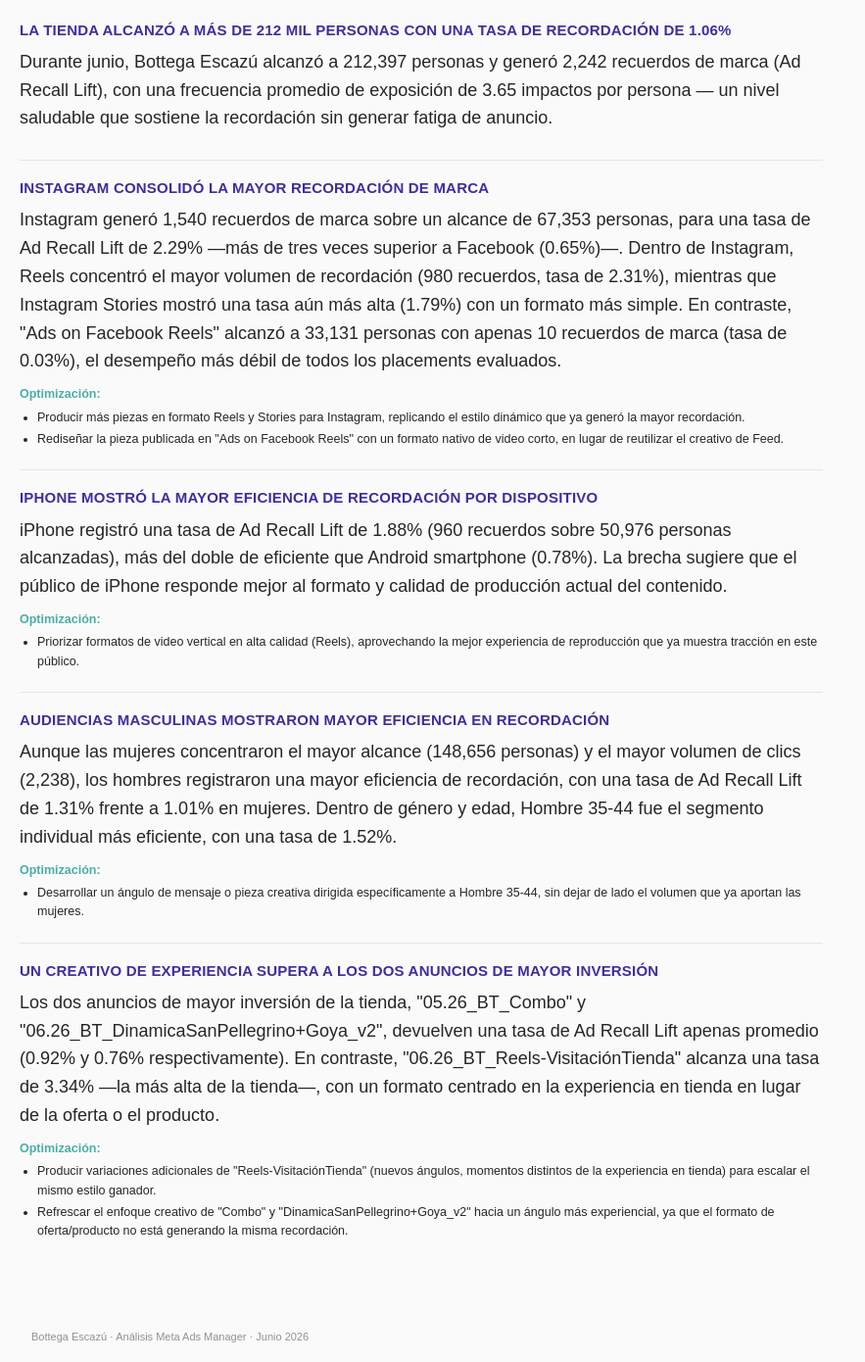
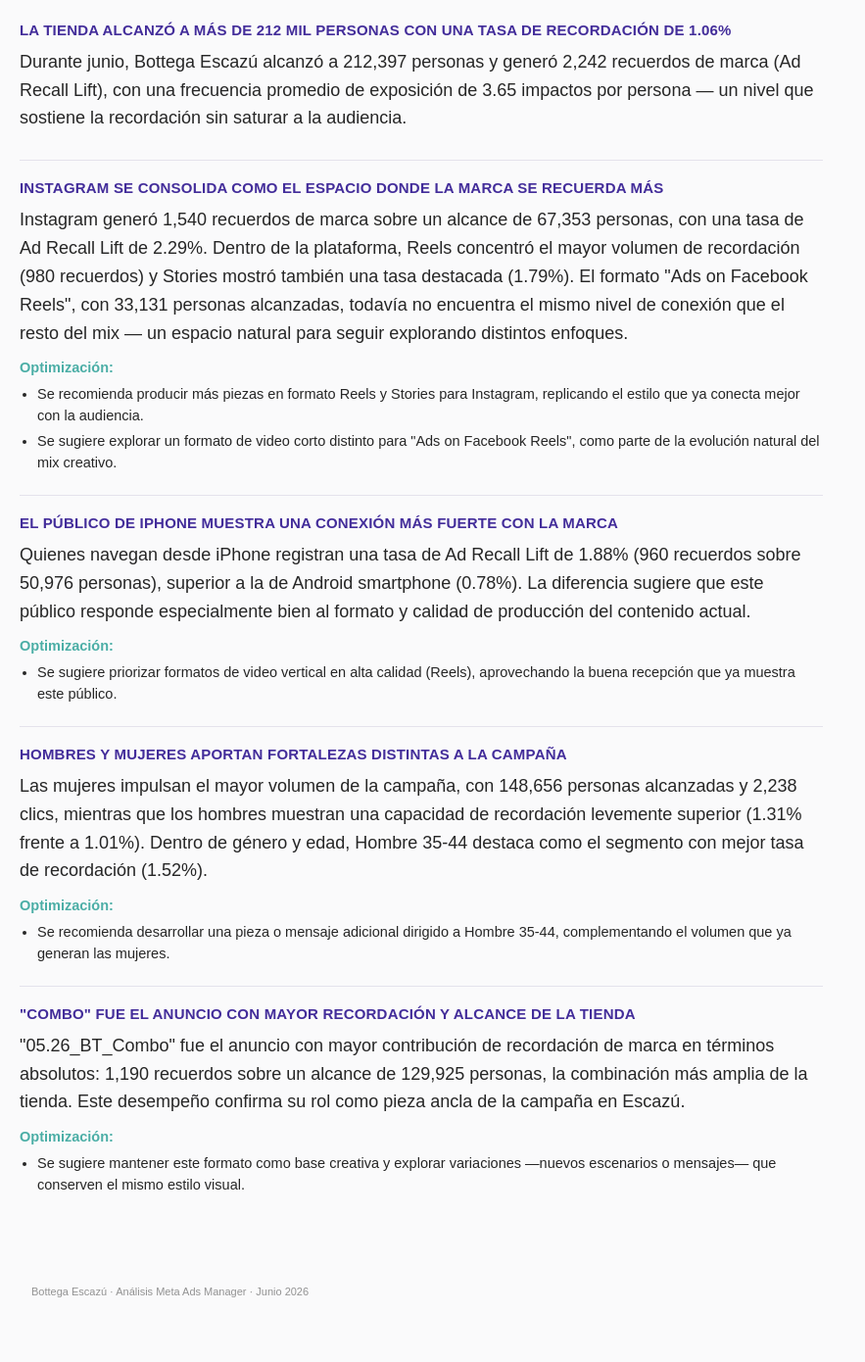
Before and after one commit to paidmedia-artefacto/bottega-escazu, a plain HTML site: page index.html in a window 1280 px wide. Shown: the part 423-1813 px from the top of the page at 98% size, without its empty margins (0-883 px from the left). After the commit the page ends 1767 px from the top, so only its background shows below. Drawn offline with Linux system fonts and the light colour scheme.

Commit message:
Add files via upload

```diff
--- a/index.html
+++ b/index.html
@@ -35,7 +35,7 @@
   .finding:last-child{ border-bottom:none; }
   .finding h2{ margin:0 0 8px; font-size:15px; color:var(--primary); line-height:1.35; letter-spacing:0.2px; text-align:left; }
   .finding p{ margin:0 0 10px; font-size:18px; line-height:1.6; color:var(--text); text-align:left; }
-  .opt{ font-size:12.5px; line-height:1.55; text-align:left; }
+  .opt{ font-size:14.5px; line-height:1.55; text-align:left; }
   .opt .lbl{ color:var(--accent); font-weight:bold; }
   .opt ul{ margin:4px 0 0; padding-left:18px; text-align:left; }
   .opt li{ margin-bottom:3px; }
@@ -55,57 +55,56 @@
 
   <div class="general">
     <div class="tag">Hallazgo general</div>
-    <h2>LA CAMPAÑA CUENTA CON UNA COMBINACIÓN GANADORA VALIDADA: IPHONE, INSTAGRAM Y CONTENIDO DE EXPERIENCIA DE MARCA</h2>
-    <p>El análisis por dispositivo, plataforma y creativo converge en una misma dirección: el público de iPhone (1.88% de tasa de Ad Recall Lift frente a 0.78% en Android), expuesto en Instagram (2.29% frente a 0.65% en Facebook) —particularmente en Reels— y frente a contenido de experiencia en tienda (3.34% en "Reels-VisitaciónTienda", la tasa más alta de la campaña), genera sistemáticamente la mayor recordación de marca.</p>
+    <h2>IPHONE, INSTAGRAM Y EXPERIENCIA DE TIENDA: EL TRÍO QUE MEJOR CONECTA CON LA AUDIENCIA DE ESCAZÚ</h2>
+    <p>El comportamiento de la audiencia en Escazú es consistente entre dispositivo, plataforma y creativo: quienes navegan desde iPhone (1.88% de tasa de Ad Recall Lift, frente a 0.78% en Android) y quienes interactúan en Instagram (2.29% frente a 0.65% en Facebook) tienden a recordar más la marca, especialmente cuando el contenido muestra la experiencia en tienda. Este patrón ofrece una base clara para seguir afinando el enfoque creativo de la tienda.</p>
   </div>
 
   <div class="finding">
     <h2>LA TIENDA ALCANZÓ A MÁS DE 212 MIL PERSONAS CON UNA TASA DE RECORDACIÓN DE 1.06%</h2>
-    <p>Durante junio, Bottega Escazú alcanzó a 212,397 personas y generó 2,242 recuerdos de marca (Ad Recall Lift), con una frecuencia promedio de exposición de 3.65 impactos por persona — un nivel saludable que sostiene la recordación sin generar fatiga de anuncio.</p>
+    <p>Durante junio, Bottega Escazú alcanzó a 212,397 personas y generó 2,242 recuerdos de marca (Ad Recall Lift), con una frecuencia promedio de exposición de 3.65 impactos por persona — un nivel que sostiene la recordación sin saturar a la audiencia.</p>
   </div>
 
   <div class="finding">
-    <h2>INSTAGRAM CONSOLIDÓ LA MAYOR RECORDACIÓN DE MARCA</h2>
-    <p>Instagram generó 1,540 recuerdos de marca sobre un alcance de 67,353 personas, para una tasa de Ad Recall Lift de 2.29% —más de tres veces superior a Facebook (0.65%)—. Dentro de Instagram, Reels concentró el mayor volumen de recordación (980 recuerdos, tasa de 2.31%), mientras que Instagram Stories mostró una tasa aún más alta (1.79%) con un formato más simple. En contraste, "Ads on Facebook Reels" alcanzó a 33,131 personas con apenas 10 recuerdos de marca (tasa de 0.03%), el desempeño más débil de todos los placements evaluados.</p>
+    <h2>INSTAGRAM SE CONSOLIDA COMO EL ESPACIO DONDE LA MARCA SE RECUERDA MÁS</h2>
+    <p>Instagram generó 1,540 recuerdos de marca sobre un alcance de 67,353 personas, con una tasa de Ad Recall Lift de 2.29%. Dentro de la plataforma, Reels concentró el mayor volumen de recordación (980 recuerdos) y Stories mostró también una tasa destacada (1.79%). El formato "Ads on Facebook Reels", con 33,131 personas alcanzadas, todavía no encuentra el mismo nivel de conexión que el resto del mix — un espacio natural para seguir explorando distintos enfoques.</p>
     <div class="opt">
       <span class="lbl">Optimización:</span>
       <ul>
-        <li>Producir más piezas en formato Reels y Stories para Instagram, replicando el estilo dinámico que ya generó la mayor recordación.</li>
-        <li>Rediseñar la pieza publicada en "Ads on Facebook Reels" con un formato nativo de video corto, en lugar de reutilizar el creativo de Feed.</li>
+        <li>Se recomienda producir más piezas en formato Reels y Stories para Instagram, replicando el estilo que ya conecta mejor con la audiencia.</li>
+        <li>Se sugiere explorar un formato de video corto distinto para "Ads on Facebook Reels", como parte de la evolución natural del mix creativo.</li>
       </ul>
     </div>
   </div>
 
   <div class="finding">
-    <h2>IPHONE MOSTRÓ LA MAYOR EFICIENCIA DE RECORDACIÓN POR DISPOSITIVO</h2>
-    <p>iPhone registró una tasa de Ad Recall Lift de 1.88% (960 recuerdos sobre 50,976 personas alcanzadas), más del doble de eficiente que Android smartphone (0.78%). La brecha sugiere que el público de iPhone responde mejor al formato y calidad de producción actual del contenido.</p>
+    <h2>EL PÚBLICO DE IPHONE MUESTRA UNA CONEXIÓN MÁS FUERTE CON LA MARCA</h2>
+    <p>Quienes navegan desde iPhone registran una tasa de Ad Recall Lift de 1.88% (960 recuerdos sobre 50,976 personas), superior a la de Android smartphone (0.78%). La diferencia sugiere que este público responde especialmente bien al formato y calidad de producción del contenido actual.</p>
     <div class="opt">
       <span class="lbl">Optimización:</span>
       <ul>
-        <li>Priorizar formatos de video vertical en alta calidad (Reels), aprovechando la mejor experiencia de reproducción que ya muestra tracción en este público.</li>
+        <li>Se sugiere priorizar formatos de video vertical en alta calidad (Reels), aprovechando la buena recepción que ya muestra este público.</li>
       </ul>
     </div>
   </div>
 
   <div class="finding">
-    <h2>AUDIENCIAS MASCULINAS MOSTRARON MAYOR EFICIENCIA EN RECORDACIÓN</h2>
-    <p>Aunque las mujeres concentraron el mayor alcance (148,656 personas) y el mayor volumen de clics (2,238), los hombres registraron una mayor eficiencia de recordación, con una tasa de Ad Recall Lift de 1.31% frente a 1.01% en mujeres. Dentro de género y edad, Hombre 35-44 fue el segmento individual más eficiente, con una tasa de 1.52%.</p>
+    <h2>HOMBRES Y MUJERES APORTAN FORTALEZAS DISTINTAS A LA CAMPAÑA</h2>
+    <p>Las mujeres impulsan el mayor volumen de la campaña, con 148,656 personas alcanzadas y 2,238 clics, mientras que los hombres muestran una capacidad de recordación levemente superior (1.31% frente a 1.01%). Dentro de género y edad, Hombre 35-44 destaca como el segmento con mejor tasa de recordación (1.52%).</p>
     <div class="opt">
       <span class="lbl">Optimización:</span>
       <ul>
-        <li>Desarrollar un ángulo de mensaje o pieza creativa dirigida específicamente a Hombre 35-44, sin dejar de lado el volumen que ya aportan las mujeres.</li>
+        <li>Se recomienda desarrollar una pieza o mensaje adicional dirigido a Hombre 35-44, complementando el volumen que ya generan las mujeres.</li>
       </ul>
     </div>
   </div>
 
   <div class="finding">
-    <h2>UN CREATIVO DE EXPERIENCIA SUPERA A LOS DOS ANUNCIOS DE MAYOR INVERSIÓN</h2>
-    <p>Los dos anuncios de mayor inversión de la tienda, "05.26_BT_Combo" y "06.26_BT_DinamicaSanPellegrino+Goya_v2", devuelven una tasa de Ad Recall Lift apenas promedio (0.92% y 0.76% respectivamente). En contraste, "06.26_BT_Reels-VisitaciónTienda" alcanza una tasa de 3.34% —la más alta de la tienda—, con un formato centrado en la experiencia en tienda en lugar de la oferta o el producto.</p>
+    <h2>"COMBO" FUE EL ANUNCIO CON MAYOR RECORDACIÓN Y ALCANCE DE LA TIENDA</h2>
+    <p>"05.26_BT_Combo" fue el anuncio con mayor contribución de recordación de marca en términos absolutos: 1,190 recuerdos sobre un alcance de 129,925 personas, la combinación más amplia de la tienda. Este desempeño confirma su rol como pieza ancla de la campaña en Escazú.</p>
     <div class="opt">
       <span class="lbl">Optimización:</span>
       <ul>
-        <li>Producir variaciones adicionales de "Reels-VisitaciónTienda" (nuevos ángulos, momentos distintos de la experiencia en tienda) para escalar el mismo estilo ganador.</li>
-        <li>Refrescar el enfoque creativo de "Combo" y "DinamicaSanPellegrino+Goya_v2" hacia un ángulo más experiencial, ya que el formato de oferta/producto no está generando la misma recordación.</li>
+        <li>Se sugiere mantener este formato como base creativa y explorar variaciones —nuevos escenarios o mensajes— que conserven el mismo estilo visual.</li>
       </ul>
     </div>
   </div>
```
